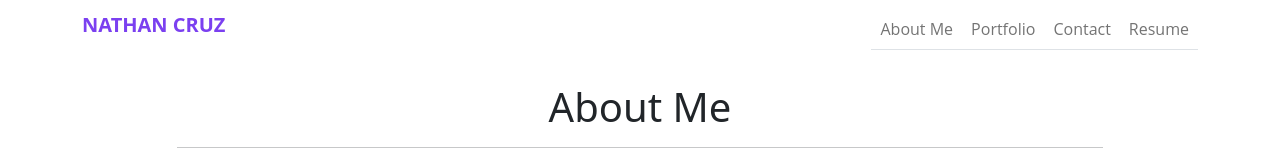
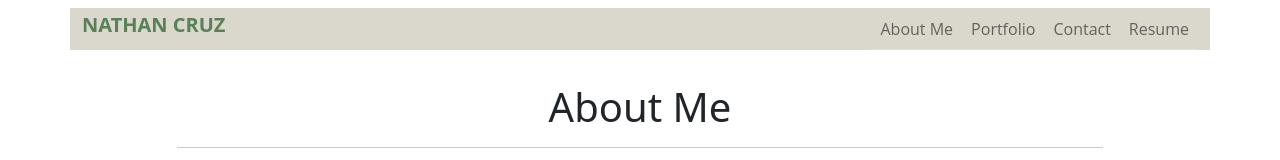
Before and after one commit to crzn24/ncruz-react-portfolio, a React (Create React App) app in the folder ncruz-react-portfolio/: page / in a window 1280 px wide. Shown: the top 160 px of the page. Built offline with nearby package versions, Linux system fonts and the light colour scheme.

Commit message:
Changes some styling

```diff
--- a/ncruz-react-portfolio/src/components/NavTabs.js
+++ b/ncruz-react-portfolio/src/components/NavTabs.js
@@ -6,7 +6,7 @@ function NavTabs({ currentPage, handlePageChange }) {
   return (
     <nav className="navbar navbar-expand-lg navbar-light" id="mainNav">
     {/* TODO: put fixed-top of class */}
-      <div className="container">
+      <div className="container navBg">
         <h1 className="navbar-brand">Nathan Cruz</h1>
 
         <div>
--- a/ncruz-react-portfolio/src/index.css
+++ b/ncruz-react-portfolio/src/index.css
@@ -1,3 +1,4 @@
+
 body {
   margin: 0;
   font-family: -apple-system, BlinkMacSystemFont, 'Segoe UI', 'Roboto', 'Oxygen',
@@ -32,7 +33,7 @@ code {
 
 /* Nav Bar  */
 .navBg {
-  background-color: #212529;
+  background-color: #DAD7CD;
 
 }
 #mainNav {
@@ -46,12 +47,12 @@ code {
 #mainNav .navbar-brand {
   font-weight: 700;
   text-transform: uppercase;
-  color: #7b40f0;
+  color: #588157;
   font-family: "Open Sans", "Helvetica Neue", Arial, sans-serif;
 }
 #mainNav .navbar-brand:focus,
 #mainNav .navbar-brand:hover {
-  color: #7b40f0;
+  color: #588157;
 }
 #mainNav .navbar-nav > li.nav-link,
 #mainNav .navbar-nav > li.nav-link:focus {
@@ -63,11 +64,11 @@ code {
 }
 #mainNav .navbar-nav > li.nav-link:hover,
 #mainNav .navbar-nav > li.nav-link:focus:hover {
-  color: #7b40f0;
+  color: #588157;
 }
 #mainNav .navbar-nav > li.nav-link.active,
 #mainNav .navbar-nav > li.nav-link:focus.active {
-  color: #7b40f0 !important;
+  color: #588157 !important;
   background-color: transparent;
 }
 #mainNav .navbar-nav > li.nav-link.active:hover,
@@ -80,7 +81,7 @@ code {
     background-color: #fff;
   }
   #mainNav .navbar-brand {
-    color: #7b40f0;
+    color: #588157;
   }
   #mainNav .navbar-brand:focus,
   #mainNav .navbar-brand:hover {
@@ -99,11 +100,11 @@ code {
     background-color: #fff;
   }
   #mainNav.navbar-shrink .navbar-brand {
-    color: #7b40f0;
+    color: #588157;
   }
   #mainNav.navbar-shrink .navbar-brand:focus,
   #mainNav.navbar-shrink .navbar-brand:hover {
-    color: #7b40f0;
+    color: #588157;
   }
   #mainNav.navbar-shrink .navbar-nav > li.nav-link,
   #mainNav.navbar-shrink .navbar-nav > li.nav-link:focus {
@@ -111,7 +112,7 @@ code {
   }
   #mainNav.navbar-shrink .navbar-nav > li.nav-link:hover,
   #mainNav.navbar-shrink .navbar-nav > li.nav-link:focus:hover {
-    color: #7b40f0;
+    color: #588157;
   }
 }
 
```
